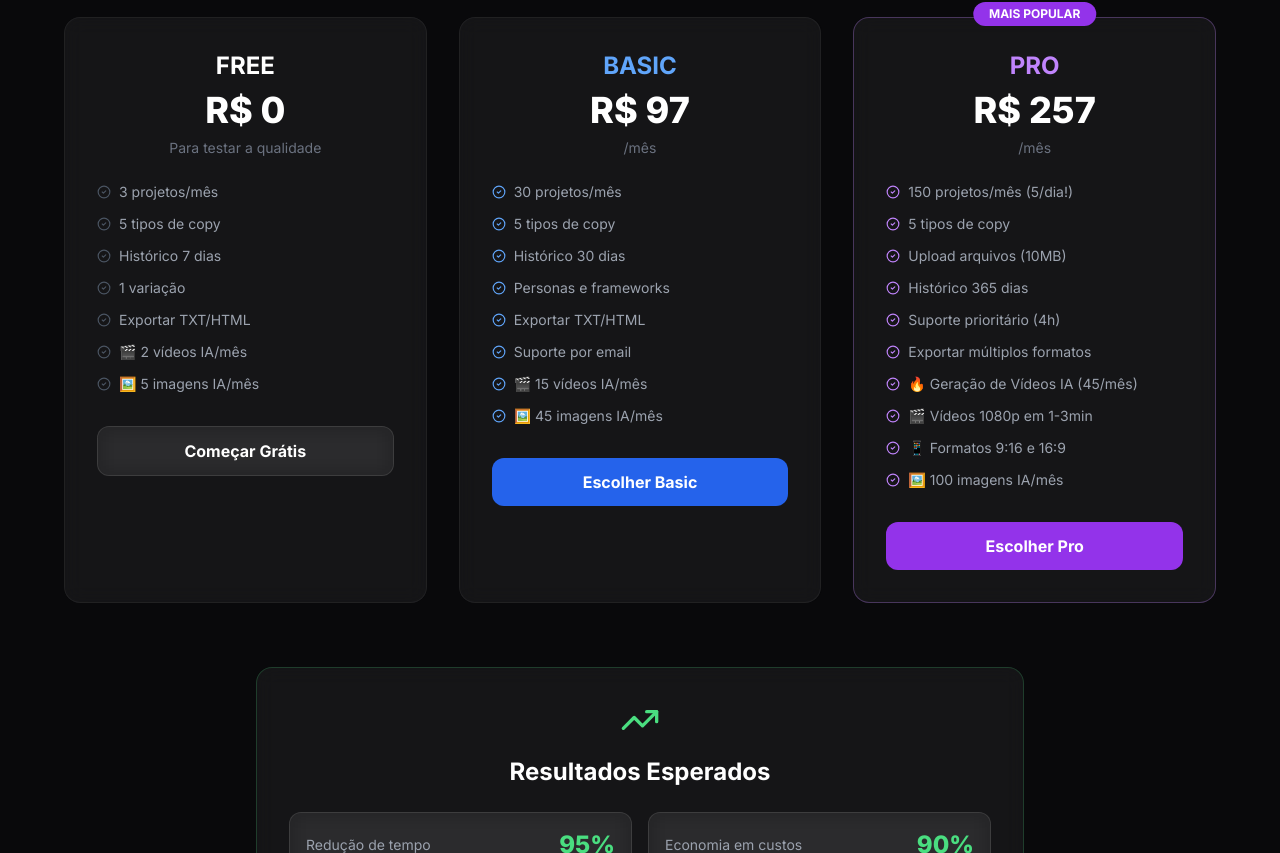
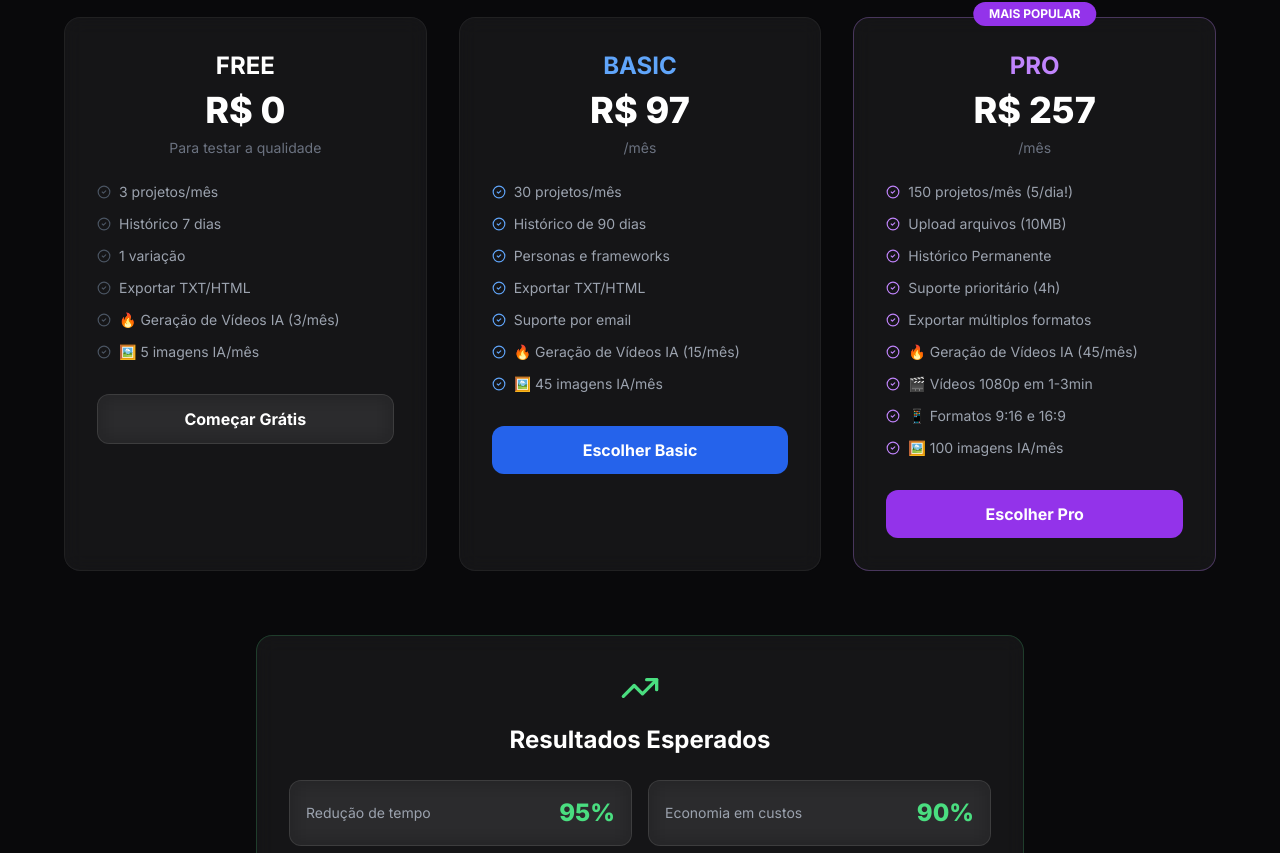
Before and after one commit to paulodev40/Site_Vendas_CopyMaster, a React (Vite) app: page / in a window 1280 px wide. Shown: the part 8487-9340 px from the top of the page. Built offline with nearby package versions, Linux system fonts and the light colour scheme.

Commit message:
Update App.tsx

```diff
--- a/App.tsx
+++ b/App.tsx
@@ -625,11 +625,10 @@ const Pricing = () => (
           <ul className="space-y-3 mb-8 text-sm">
             {[
               "3 projetos/mês",
-              "5 tipos de copy",
               "Histórico 7 dias",
               "1 variação",
               "Exportar TXT/HTML",
-              "🎬 2 vídeos IA/mês",
+              "🔥 Geração de Vídeos IA (3/mês)",
               "🖼️ 5 imagens IA/mês"
             ].map((item, i) => (
               <li key={i} className="flex items-center gap-2 text-gray-400">
@@ -637,7 +636,7 @@ const Pricing = () => (
               </li>
             ))}
           </ul>
-          <a href="https://forms.gle/i9cjNnGEqiVKUjFh8" target="_blank" rel="noopener noreferrer" className="w-full block text-center glass py-3 rounded-xl font-bold hover:bg-white/10 transition">
+          <a href="https://solucoesinteligentes83.com" target="_blank" rel="noopener noreferrer" className="w-full block text-center glass py-3 rounded-xl font-bold hover:bg-white/10 transition">
             Começar Grátis
           </a>
         </div>
@@ -652,12 +651,11 @@ const Pricing = () => (
           <ul className="space-y-3 mb-8 text-sm">
             {[
               "30 projetos/mês",
-              "5 tipos de copy",
-              "Histórico 30 dias",
+              "Histórico de 90 dias",
               "Personas e frameworks",
               "Exportar TXT/HTML",
               "Suporte por email",
-              "🎬 15 vídeos IA/mês",
+              "🔥 Geração de Vídeos IA (15/mês)",
               "🖼️ 45 imagens IA/mês"
             ].map((item, i) => (
               <li key={i} className="flex items-center gap-2 text-gray-400">
@@ -683,9 +681,8 @@ const Pricing = () => (
           <ul className="space-y-3 mb-8 text-sm">
             {[
               "150 projetos/mês (5/dia!)",
-              "5 tipos de copy",
               "Upload arquivos (10MB)",
-              "Histórico 365 dias",
+              "Histórico Permanente",
               "Suporte prioritário (4h)",
               "Exportar múltiplos formatos",
               "🔥 Geração de Vídeos IA (45/mês)",
```
